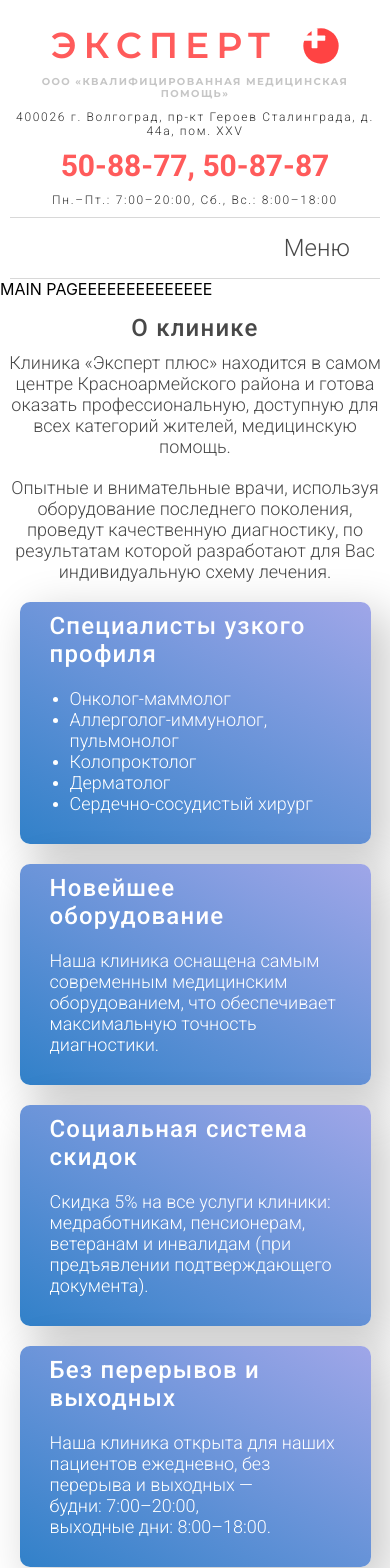
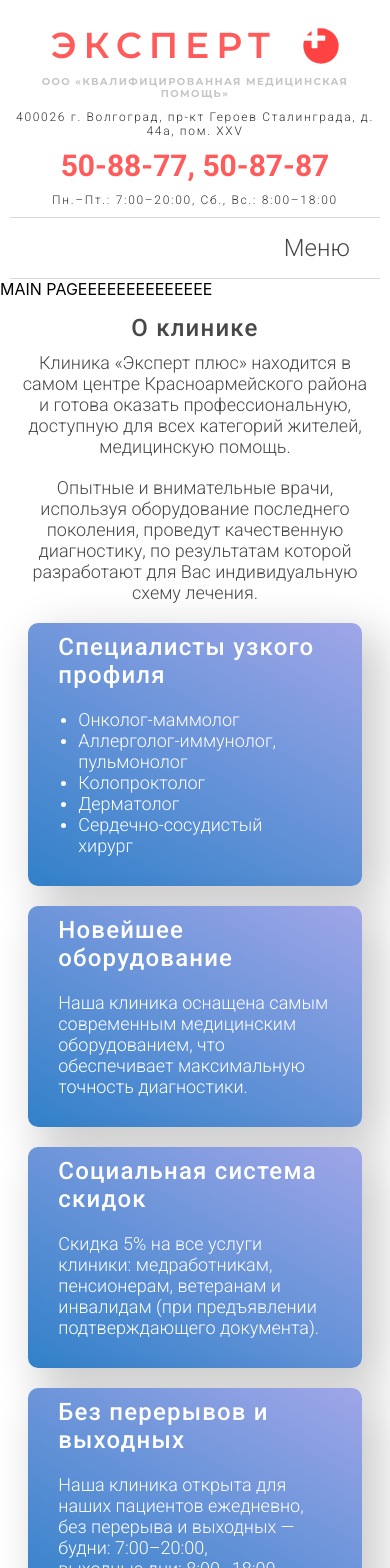
Before and after one commit to CanUFeelMyHeart/expertPlus, a React (Create React App) app in the folder medical-clinic-expert/: page / in a window 390 px wide. Shown: the top 1568 px of the page. Built offline with nearby package versions, Linux system fonts and the light colour scheme; the HTML template or start-up script is replaced by a standard one.

Commit message:
corrections

```diff
--- a/medical-clinic-expert/src/components/AboutClinicComponent/AboutClinicBlockComponent/AboutClinicBlockComponent.css
+++ b/medical-clinic-expert/src/components/AboutClinicComponent/AboutClinicBlockComponent/AboutClinicBlockComponent.css
@@ -76,7 +76,7 @@
 
 @media (max-width: 600px) {
   .aboutClinicBlock {
-    width: 90%;
+    width: 95%;
     min-width: 100px;
     margin: 0 auto;
     margin-bottom: 20px;
--- a/medical-clinic-expert/src/components/AboutClinicComponent/AboutClinicComponent.css
+++ b/medical-clinic-expert/src/components/AboutClinicComponent/AboutClinicComponent.css
@@ -2,6 +2,11 @@
   max-width: 1160px;
   /* min-width: 1024px; */
   margin: 0 auto;
+}
+
+.aboutClinic__text {
+  margin-left: 20px;
+  margin-right: 20px;
 }
 
 .aboutClinic__header {
@@ -40,7 +45,9 @@
 
 @media (max-width: 961px) {
   .aboutClinic__aboutClinicBlockComponent {
-    width:100%;
+    width:90%;
+    margin: 0 auto;
+    margin-top: 20px;
     display: flex;
     flex-direction: row;
     justify-content: space-between;
--- a/medical-clinic-expert/src/components/AboutClinicComponent/AboutClinicComponent.jsx
+++ b/medical-clinic-expert/src/components/AboutClinicComponent/AboutClinicComponent.jsx
@@ -6,21 +6,24 @@ import "./AboutClinicComponent.css";
 export const AboutClinicComponent = (props) => {
   return (
     <div className="aboutClinic">
+      <div className="aboutClinic__text">
         <h2 className="aboutClinic__header">О клинике</h2>
         <h3 className="aboutClinic__description">
           Клиника «Эксперт плюс» находится в самом центре Красноармейского
-                района и готова оказать профессиональную, доступную для всех
-                категорий жителей, медицинскую помощь.
+          района и готова оказать профессиональную, доступную для всех категорий
+          жителей, медицинскую помощь.
         </h3>
         <br />
         <h3 className="aboutClinic__description">
           Опытные и внимательные врачи, используя оборудование последнего
-                поколения, проведут качественную диагностику, по результатам
-                которой разработают для Вас индивидуальную схему лечения.
+          поколения, проведут качественную диагностику, по результатам которой
+          разработают для Вас индивидуальную схему лечения.
         </h3>
+      </div>
       <div className="aboutClinic__aboutClinicBlockComponent">
         {aboutClinicInfo.map((aboutClinicInfoBlock, index) => (
-                    <AboutClinicBlockComponent key={index}
+          <AboutClinicBlockComponent
+            key={index}
             image={aboutClinicInfoBlock.image}
             header={aboutClinicInfoBlock.header}
             description={aboutClinicInfoBlock.description}
@@ -29,7 +32,7 @@ export const AboutClinicComponent = (props) => {
           />
         ))}
       </div>
-            <hr className="aboutClinic__hr"/>
+      <hr className="aboutClinic__hr" />
     </div>
   );
 };
--- a/medical-clinic-expert/src/components/FullHeaderComponent/FullHeaderComponent.jsx
+++ b/medical-clinic-expert/src/components/FullHeaderComponent/FullHeaderComponent.jsx
@@ -1,7 +1,7 @@
 import React from "react";
 import { HeaderComponent } from "./HeaderComponent/HeaderComponent";
 import { UnderHeaderMenuComponent } from "./UnderHeaderMenuComponent/UnderHeaderMenuComponent";
-import { UnderHeaderPhoneMenuComponent } from './UnderHeaderPhoneMenuComponent/UnderHeaderPhoneMenuComponent'
+import { UnderHeaderPhoneMenuComponent } from "./UnderHeaderPhoneMenuComponent/UnderHeaderPhoneMenuComponent";
 import "./FullHeaderComponent.css";
 
 export const FullHeaderComponent = () => {
@@ -11,7 +11,7 @@ export const FullHeaderComponent = () => {
         <div className="FullHeaderComponent__container">
           <HeaderComponent />
           <UnderHeaderMenuComponent />
-                    <UnderHeaderPhoneMenuComponent/>
+          <UnderHeaderPhoneMenuComponent />
         </div>
       </div>
     </>
--- a/medical-clinic-expert/src/components/FullHeaderComponent/MenuButtonsComponent/InformationButtonExpanded/InformationButtonExpanded.jsx
+++ b/medical-clinic-expert/src/components/FullHeaderComponent/MenuButtonsComponent/InformationButtonExpanded/InformationButtonExpanded.jsx
@@ -21,7 +21,6 @@ export const InformationButtonExpand = (props) => {
         <div className="infoExpandingList__container">
           {props.informationButton.map((button, index) => (
             <div key={index}>
-
               <button
                 className="infoExpandingList__container_button"
                 onClick={() => handleClick(button.ref)}
--- a/medical-clinic-expert/src/components/FullHeaderComponent/UnderHeaderMenuComponent/UnderHeaderMenuComponent.jsx
+++ b/medical-clinic-expert/src/components/FullHeaderComponent/UnderHeaderMenuComponent/UnderHeaderMenuComponent.jsx
@@ -1,7 +1,7 @@
 import React from "react";
 import { MenuButtonsComponent } from "../MenuButtonsComponent/MenuButtonsComponent";
-import { informationButton } from '../ButtonsInfo/informationButtonInner'
-import { medicalServicesButton } from '../ButtonsInfo/medicalServicesButtonInner'
+import { informationButton } from "../ButtonsInfo/informationButtonInner";
+import { medicalServicesButton } from "../ButtonsInfo/medicalServicesButtonInner";
 import "./UnderHeaderMenuComponent.css";
 
 const buttons = [
```
Also changed, not shown: medical-clinic-expert/src/components/FullHeaderComponent/FullHeaderComponent.css (indentation only). Lines whose indentation alone changed are shown as unchanged.
